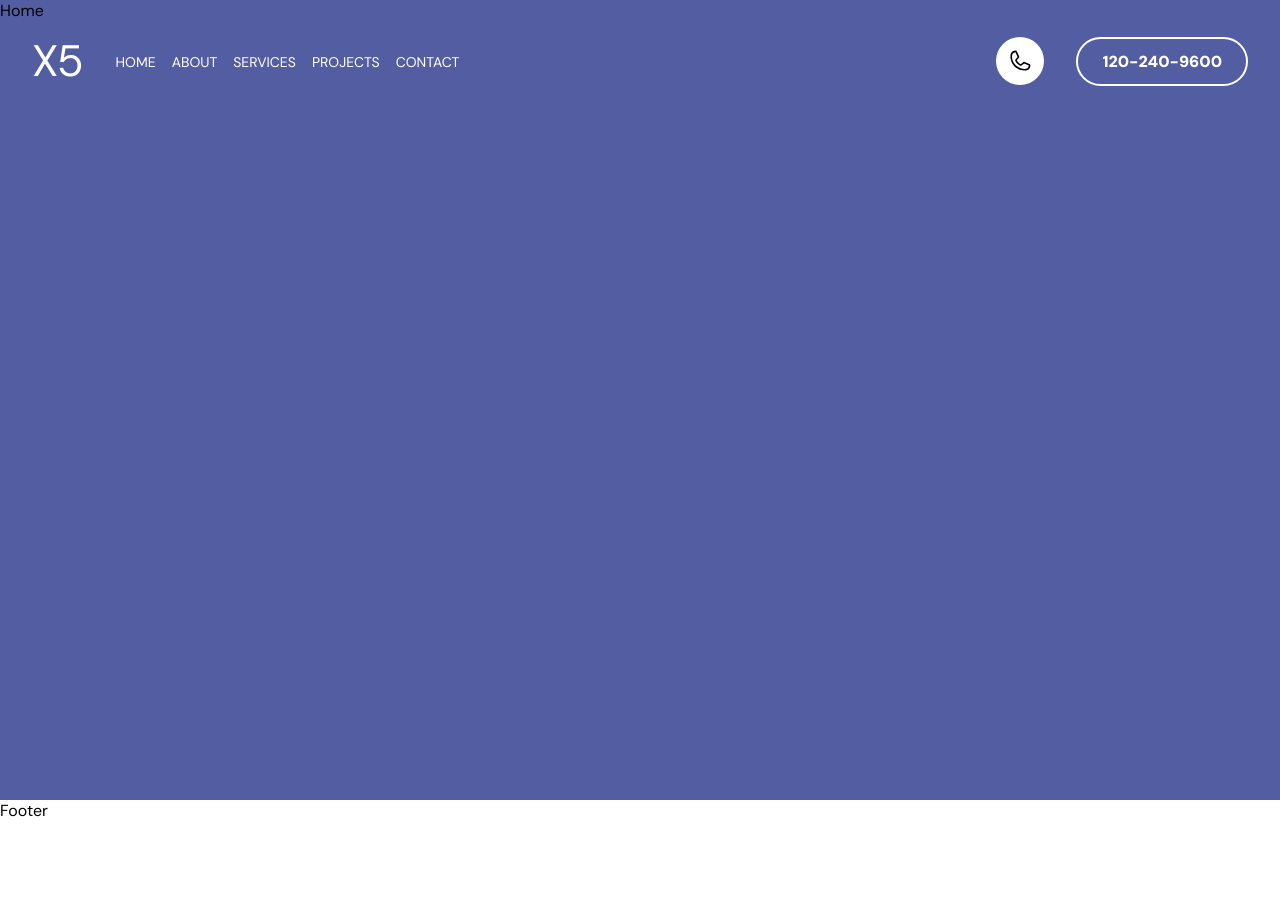
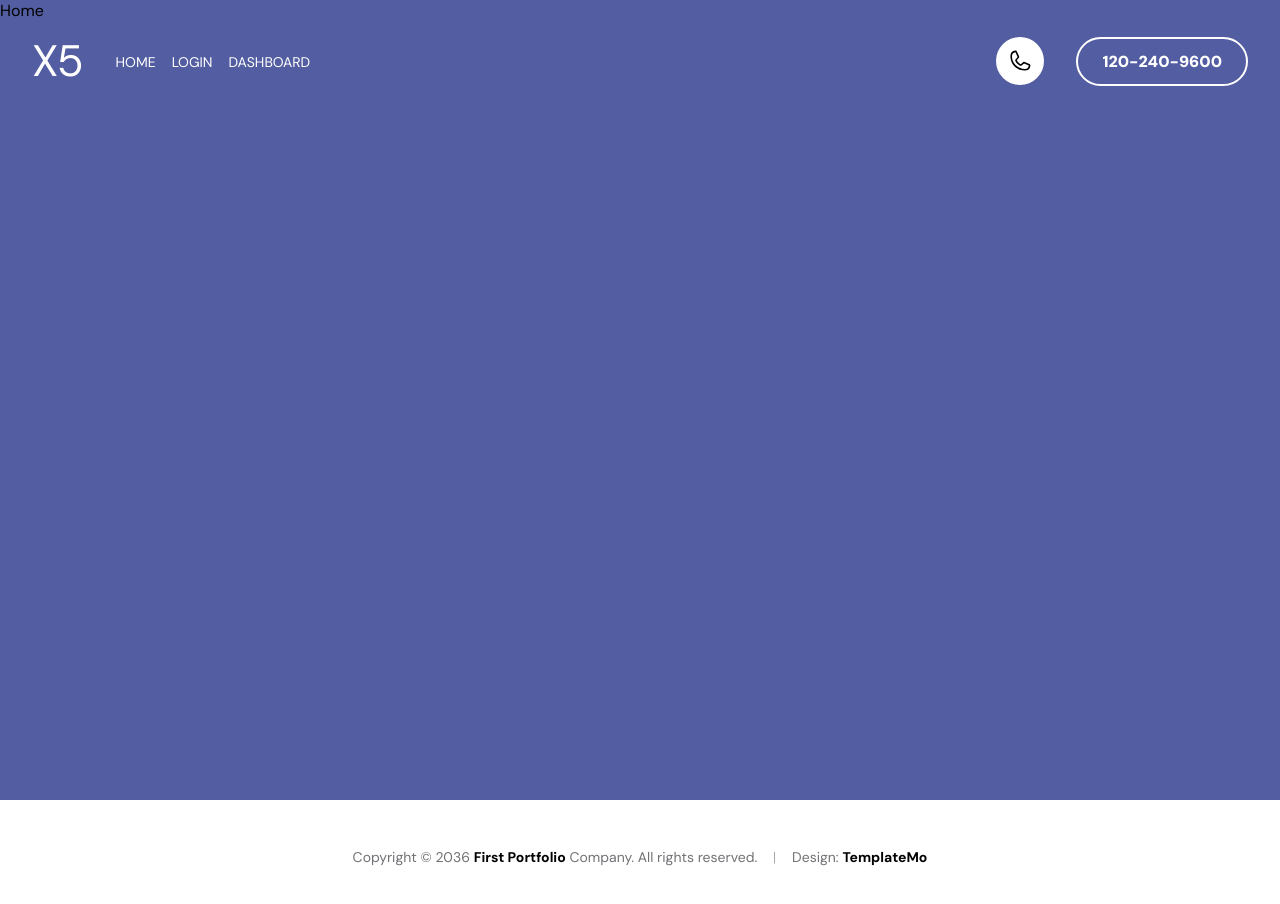
Before and after one commit to MoonesMezher/x5-portfolio, a React (Vite) app: page / in a window 1280 px wide. Shown: the top 904 px of the page. Before the commit the page ends 821 px from the top, so only its background shows below. Built offline with nearby package versions, Linux system fonts and the light colour scheme.

Commit message:
header & footer handling

```diff
--- a/src/App.css
+++ b/src/App.css
@@ -2,6 +2,11 @@
   margin: 0 auto;
   width: 100%;
   padding: 1rem;
+}
+
+.page {
+  min-height: 100vh;
+  background-color: #535da1;
 }
 
 @media (min-width: 640px) {
--- a/src/App.tsx
+++ b/src/App.tsx
@@ -5,7 +5,9 @@ import './App.css'
 import Home from './pages/Home/Home';
 import Header from './components/shared/Header/Header';
 import Footer from './components/shared/Footer/Footer';
+import Dashboard from './pages/Dashboard/Dashboard'
 import { BrowserRouter, Route, Routes } from 'react-router-dom';
+import Login from './pages/Login/Login';
 
 function App() {
   return (
@@ -14,6 +16,8 @@ function App() {
           <Header/>
           <Routes>
             <Route path='/' element={<Home/>}/>
+            <Route path='/login' element={<Login/>}/>
+            <Route path='/dashboard' element={<Dashboard/>}/>
           </Routes>
           <Footer/>
         </BrowserRouter>
--- /dev/null
+++ b/src/components/shared/Footer/Footer.css
@@ -0,0 +1,34 @@
+.mm-footer {
+    padding: 3rem 1rem;
+    color: #717275;
+    display: flex;
+    align-items: center;
+    justify-content: center;
+}
+
+.mm-footer a {
+    color: black;
+    font-weight: 700;
+    transition: .3s ease;
+    cursor: pointer;
+}
+
+.mm-footer a:hover {
+    color: #14b789;
+}
+
+.mm-footer span {
+    margin: 0 1rem;
+    font-weight: 200;
+}
+
+@media screen and (max-width: 660px) {
+    .mm-footer {
+        flex-direction: column;
+        gap: 1rem;
+        text-align: center;
+    }
+    .mm-footer span {
+        display: none;
+    }
+}
--- a/src/components/shared/Footer/Footer.tsx
+++ b/src/components/shared/Footer/Footer.tsx
@@ -1,6 +1,12 @@
+import './Footer.css';
+
 const Footer = () => {
     return (
-        <div>Footer</div>
+        <footer className="mm-footer font--1 main-container">
+            <p>Copyright © 2036 <a href='https://templatemo.com/'>First Portfolio</a> Company. All rights reserved. </p>
+            <span>|</span>
+            <p>Design: <a href="https://templatemo.com/">TemplateMo</a></p>
+        </footer>
     )
 }
 
--- a/src/components/shared/Header/Header.css
+++ b/src/components/shared/Header/Header.css
@@ -157,10 +157,12 @@
     .mm-header .icon {
         background-color: #14b789;
         color: white;
+        display: none;
     }
     .mm-header .number {
         color: #14b789;
         border: 2px solid #14b789;
+        display: none;
     }
 
     .mm-header .number:hover {
--- a/src/components/shared/Header/Header.tsx
+++ b/src/components/shared/Header/Header.tsx
@@ -1,5 +1,5 @@
 import { PiPhone } from "react-icons/pi"
-import { NavLink } from "react-router-dom"
+import { Link, NavLink } from "react-router-dom"
 import './Header.css'
 import { useState } from "react"
 import { MdMenu } from "react-icons/md"
@@ -13,23 +13,15 @@ const Header = () => {
     const links = [
         {
             title: 'HOME',
-            url: '#'
+            url: '/'
         },
         {
-            title: 'ABOUT',
-            url: '#'
+            title: 'LOGIN',
+            url: '/login'
         },
         {
-            title: 'SERVICES',
-            url: '#'
-        },
-        {
-            title: 'PROJECTS',
-            url: '#'
-        },
-        {
-            title: 'CONTACT',
-            url: '#'
+            title: 'DASHBOARD',
+            url: '/dashboard'
         },
     ]
 
@@ -41,10 +33,8 @@ const Header = () => {
 
     return (
         <header className={`mm-header main-container ${changeColor ? 'changed-header': ''} ${showMenu && 'show-menu' }`}>
-            {!showMenu ?<MdMenu className="menu" onClick={() => setShowMenu(true)}/>
-                :<CgClose className="menu" onClick={() => setShowMenu(false)}/>}
             <div className="left-side">
-                <span className="logo font-5">X5</span>
+                <Link to={'/'} className="logo font-5">X5</Link>
                 <ul>
                     {links.map((e, i) => <li key={i}><NavLink to={e.url} className={'active-link font--1'}>{e.title}</NavLink></li>)}
                 </ul>
@@ -52,6 +42,8 @@ const Header = () => {
             <div>
                 <PiPhone className="icon"/>
                 <span className="number">120-240-9600</span>
+                {!showMenu ?<MdMenu className="menu" onClick={() => setShowMenu(true)}/>
+                    :<CgClose className="menu" onClick={() => setShowMenu(false)}/>}
             </div>
         </header>
     )
--- /dev/null
+++ b/src/pages/Dashboard/Dashboard.tsx
@@ -0,0 +1,7 @@
+const Dashboard = () => {
+    return (
+        <section className="page">Dashboard</section>
+    )
+}
+
+export default Dashboard
--- a/src/pages/Home/Home.css
+++ b/src/pages/Home/Home.css
@@ -1,3 +1,3 @@
 .home {
-    min-height: 100vh;
+    /* min-height: 100vh; */
 }
--- a/src/pages/Home/Home.tsx
+++ b/src/pages/Home/Home.tsx
@@ -2,7 +2,7 @@ import './Home.css'
 
 const Home = () => {
     return (
-        <section className="home bg-purple">
+        <section className="home page">
             Home
         </section>
     )
--- /dev/null
+++ b/src/pages/Login/Login.tsx
@@ -0,0 +1,7 @@
+const Login = () => {
+    return (
+        <section className="page">Login</section>
+    )
+}
+
+export default Login
```
Also changed, not shown: src/work.txt.
